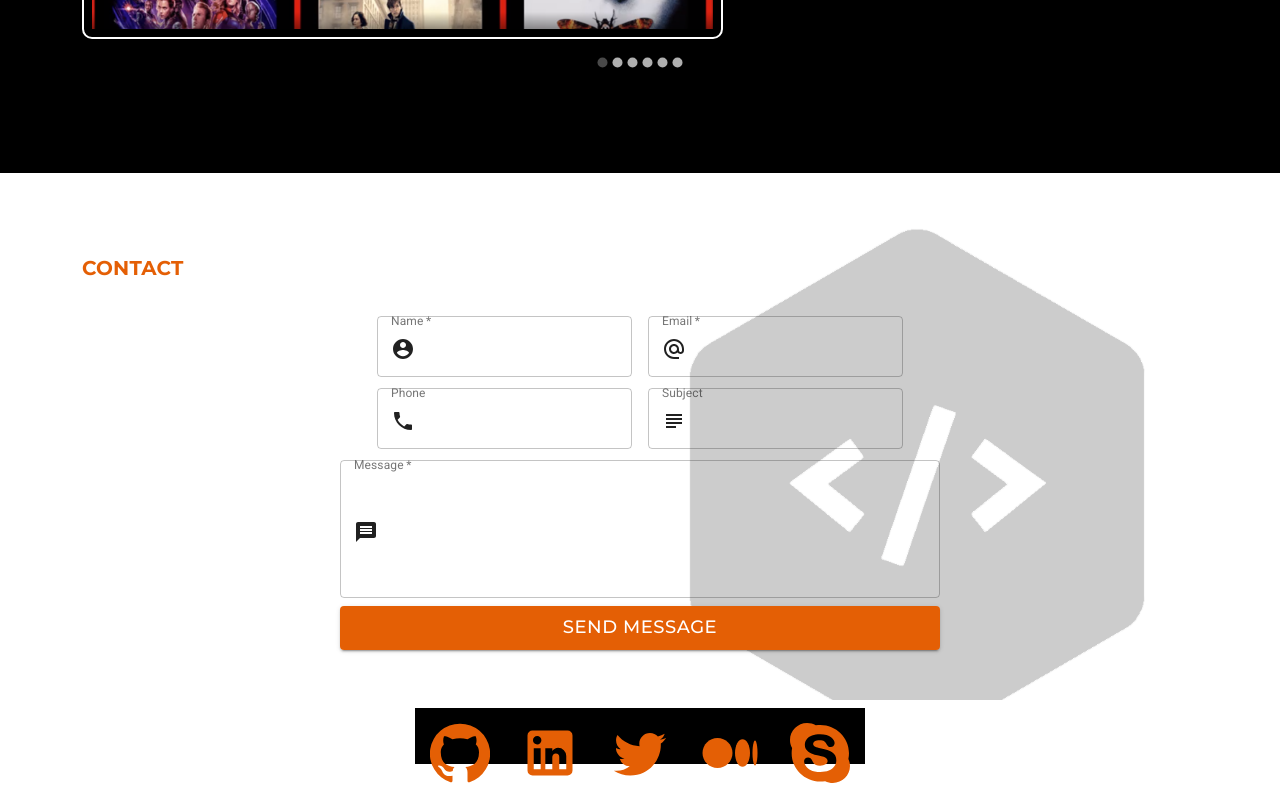
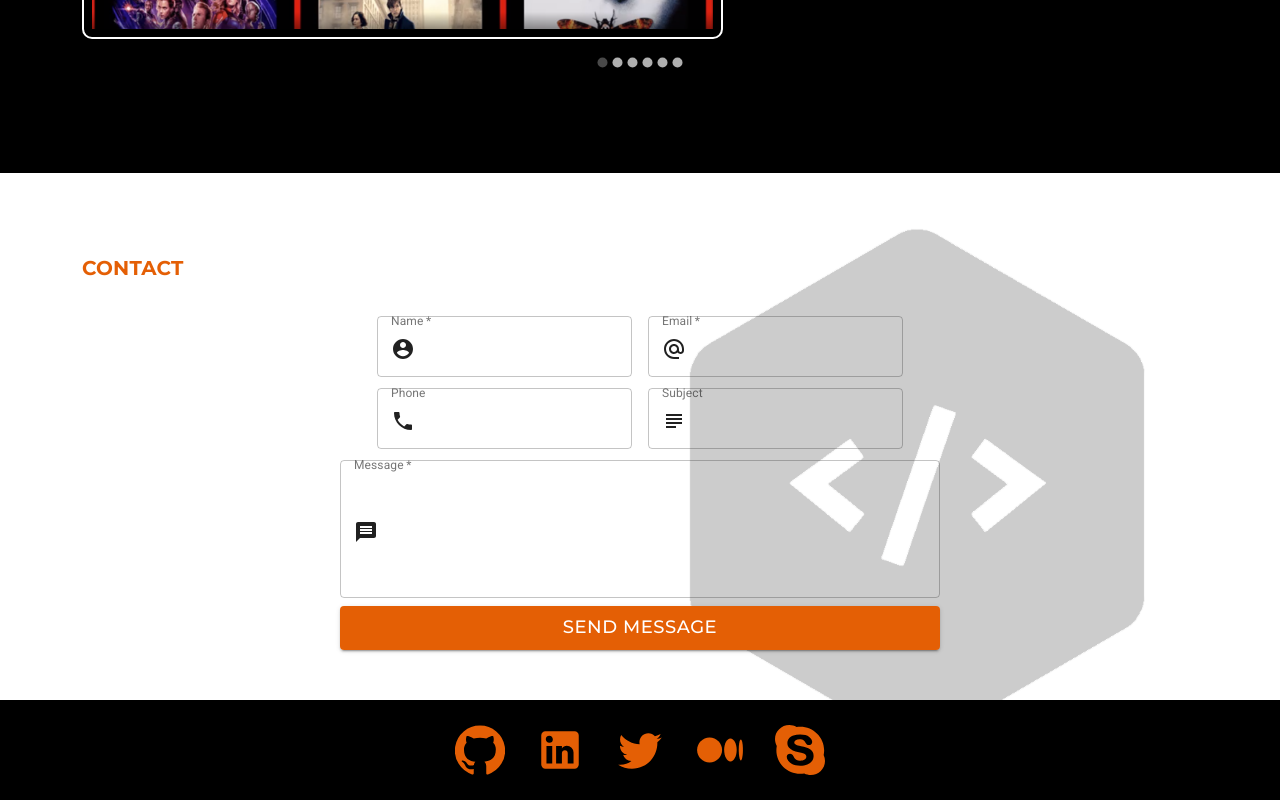
Before and after one commit to gcy2312/portfolio-app, a React (Create React App) app: page / in a window 1280 px wide. Shown: the part 1592-2392 px from the top of the page. Built offline with nearby package versions, Linux system fonts and the light colour scheme; the HTML template or start-up script is replaced by a standard one; a web font is replaced by a local one; what react-animations would draw is missing.

Commit message:
footer style

```diff
--- a/src/components/Footer/footer.css
+++ b/src/components/Footer/footer.css
@@ -1,4 +1,5 @@
-.footer{
+#Footer{
+  background-color: black;
   padding-top: 10px;
   padding-bottom: 50px;
   height: 100px;
@@ -6,11 +7,13 @@
 }
 #icons-nav{
   background-color: black;
+  display: flex;
+  justify-content: center;
 }
 
 .link-icons{
   margin:15px;
-  width: 60px;
+  width: 50px;
   height: auto;
   transition: transform .2s; /* Animation */
   color:#e45f05;
```
